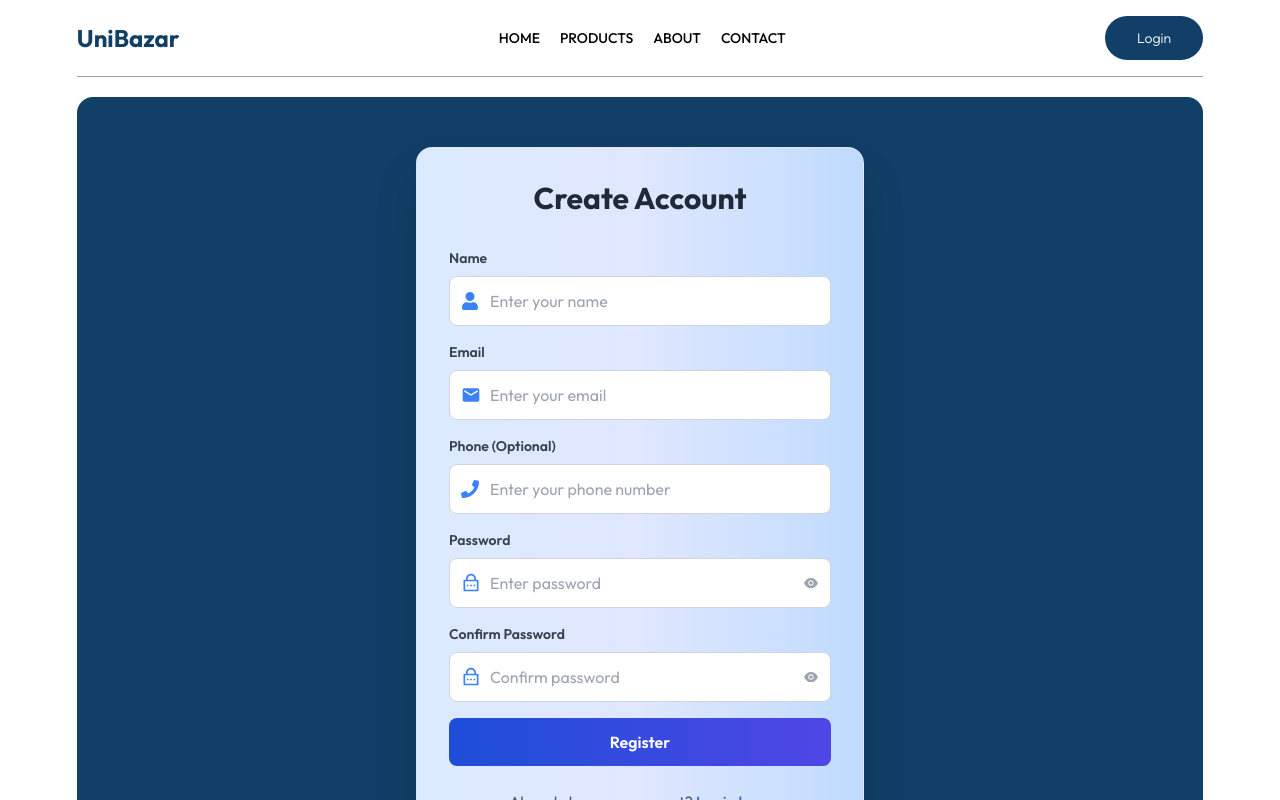
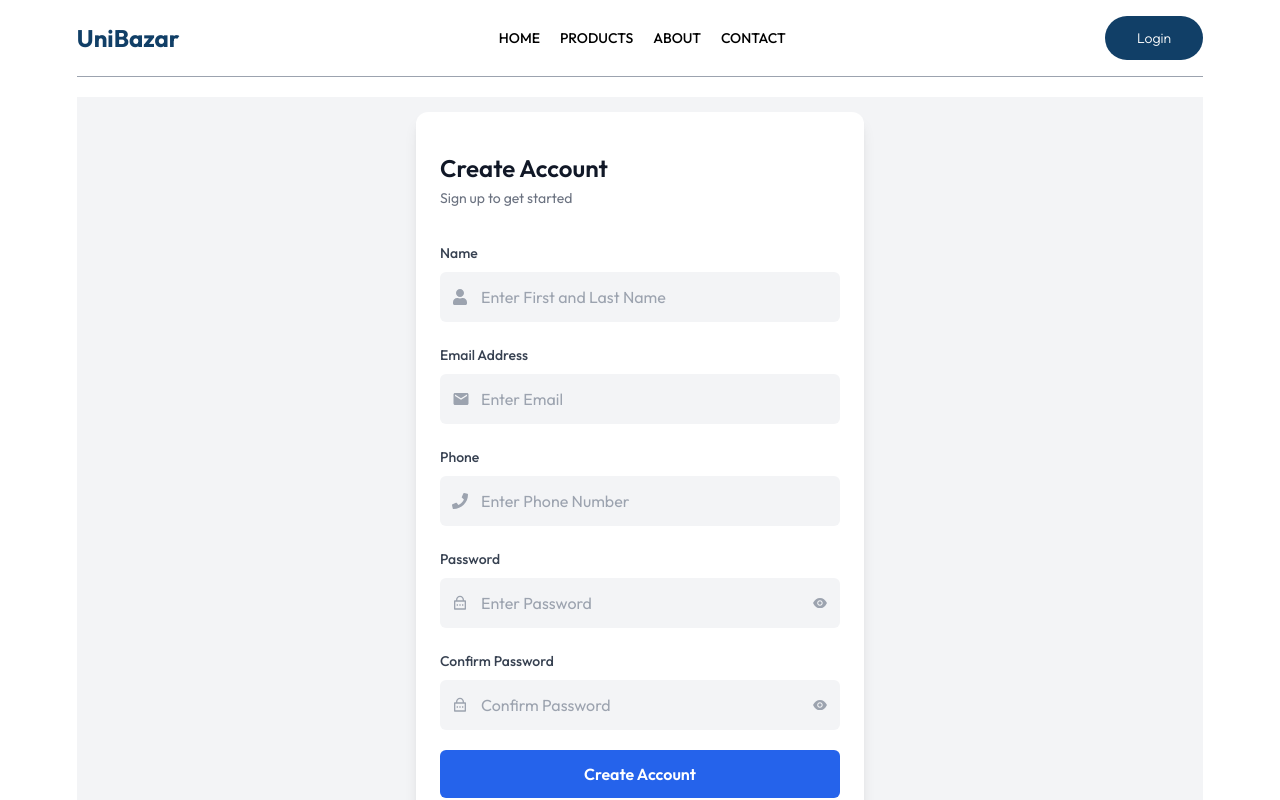
Before and after one commit to ayushrai6249/UniBazar, a React (Vite) app in the folder frontend/: page /register in a window 1280 px wide. Shown: the top 800 px of the page. Built offline with nearby package versions, Linux system fonts and the light colour scheme; no server answers.

Commit message:
Fix Login UI

```diff
--- a/frontend/src/pages/Login.jsx
+++ b/frontend/src/pages/Login.jsx
@@ -66,81 +66,140 @@ const Login = () => {
     }, [token, navigate]);
 
     return (
-        <div className="min-h-screen flex flex-col items-center justify-center bg-primary rounded-2xl p-4">
-            <div className="max-w-md w-full p-8 bg-gradient-to-r from-blue-100 via-indigo-100 to-blue-200 bg-opacity-80 backdrop-blur-md rounded-2xl shadow-2xl border border-slate-200/70">
-                <h2 className="text-3xl font-bold text-center text-gray-800 mb-8">
-                    Welcome Back
-                </h2>
+        <div
+            className="
+                min-h-screen
+                bg-white md:bg-gray-100
+                flex
+                items-start md:items-center
+                justify-center
+                pt-12 md:pt-0
+            "
+        >
+            <div
+                className="
+                    w-full
+                    px-6 py-10
+                    md:max-w-md
+                    md:bg-white
+                    md:rounded-xl
+                    md:shadow-lg
+                "
+            >
+                {/* Header */}
+                <h1 className="text-2xl font-semibold text-gray-900">
+                    Login
+                </h1>
+                <p className="text-sm text-gray-500 mt-1">
+                    Login to get started
+                </p>
 
-                <form onSubmit={handleSubmit} className="space-y-6">
+                <form onSubmit={handleSubmit} className="mt-8 space-y-6">
                     {/* Email */}
-                    <div className="relative">
-                        <label className="block text-sm font-semibold text-gray-700 mb-2">
-                            Email
+                    <div>
+                        <label className="text-sm font-medium text-gray-700">
+                            Email Address
                         </label>
-                        <span className="absolute left-3 top-[45px] text-blue-500">
-                            <FaUser size={18} />
+                        <div className="relative mt-2">
+                            <span className="absolute left-3 top-1/2 -translate-y-1/2 text-gray-400">
+                                <FaUser size={16} />
                             </span>
                             <input
                                 type="email"
                                 value={email}
                                 onChange={(e) => setEmail(e.target.value)}
                                 required
-                            className="w-full pl-10 pr-4 py-3 rounded-lg border border-gray-300 focus:ring-2 focus:ring-blue-500 outline-none"
-                            placeholder="Enter your email"
-                            autoFocus
+                                placeholder="Enter Email"
+                                className="
+                                    w-full
+                                    pl-10 pr-4 py-3
+                                    rounded-md
+                                    bg-gray-100
+                                    border border-transparent
+                                    focus:bg-white focus:border-blue-600
+                                    outline-none
+                                "
                             />
+                        </div>
                     </div>
 
                     {/* Password */}
-                    <div className="relative">
-                        <label className="block text-sm font-semibold text-gray-700 mb-2">
+                    <div>
+                        <div className="flex justify-between items-center">
+                            <label className="text-sm font-medium text-gray-700">
                                 Password
                             </label>
-                        <span className="absolute left-3 top-[45px] text-blue-500">
-                            <RiLockPasswordLine size={20} />
+                            <Link
+                                to="/forgot-password"
+                                className="text-sm text-blue-600 font-medium"
+                            >
+                                Forgot Password?
+                            </Link>
+                        </div>
+
+                        <div className="relative mt-2">
+                            <span className="absolute left-3 top-1/2 -translate-y-1/2 text-gray-400">
+                                <RiLockPasswordLine size={16} />
                             </span>
                             <input
-                            type={showPassword ? "text" : "password"}
+                                type={showPassword ? 'text' : 'password'}
                                 value={password}
                                 onChange={(e) => setPassword(e.target.value)}
                                 required
-                            className="w-full pl-10 pr-12 py-3 rounded-lg border border-gray-300 focus:ring-2 focus:ring-blue-500 outline-none"
-                            placeholder="Enter your password"
+                                placeholder="Enter Password"
+                                className="
+                                    w-full
+                                    pl-10 pr-10 py-3
+                                    rounded-md
+                                    bg-gray-100
+                                    border border-transparent
+                                    focus:bg-white focus:border-blue-600
+                                    outline-none
+                                "
                             />
                             <button
                                 type="button"
-                            className="absolute right-3 top-[44px] text-gray-400 hover:text-blue-500"
-                            onClick={() => setShowPassword((prev) => !prev)}
+                                onClick={() => setShowPassword(prev => !prev)}
+                                className="absolute right-3 top-1/2 -translate-y-1/2 text-gray-400"
                             >
-                            {showPassword ? <AiFillEyeInvisible size={20} /> : <AiFillEye size={20} />}
+                                {showPassword ? (
+                                    <AiFillEyeInvisible size={18} />
+                                ) : (
+                                    <AiFillEye size={18} />
+                                )}
                             </button>
                         </div>
-
-                    <div className="flex justify-between">
-                        <Link
-                            to="/forgot-password"
-                            className="text-sm text-blue-500 hover:underline"
-                        >
-                            Forgot password?
-                        </Link>
                     </div>
 
+                    {/* Submit */}
                     <button
                         type="submit"
                         disabled={loading}
-                        className="w-full bg-gradient-to-r from-blue-700 to-indigo-600 text-white py-3 rounded-lg font-semibold disabled:opacity-60"
+                        className="
+                            w-full
+                            bg-blue-600
+                            text-white
+                            py-3
+                            rounded-md
+                            font-semibold
+                            hover:bg-blue-700
+                            transition
+                            disabled:opacity-60
+                        "
                     >
                         {loading ? "Logging in..." : "Login"}
                     </button>
                 </form>
 
-                <p className="mt-6 text-center text-gray-600">
-                    Don&apos;t have an account?{' '}
-                    <Link to="/register" className="text-blue-600 font-medium">
-                        Register here
+                {/* Footer */}
+                <div className="mt-6 text-center">
+                    <Link
+                        to="/register"
+                        className="text-blue-600 font-medium text-sm"
+                    >
+                        Create Account
                     </Link>
-                </p>
+                </div>
             </div>
         </div>
     );
--- a/frontend/src/pages/Register.jsx
+++ b/frontend/src/pages/Register.jsx
@@ -20,7 +20,6 @@ const Register = () => {
         phone: ''
     });
 
-    const [errors, setErrors] = useState({});
     const [showPassword, setShowPassword] = useState(false);
     const [showConfirmPassword, setShowConfirmPassword] = useState(false);
     const [loading, setLoading] = useState(false);
@@ -28,10 +27,6 @@ const Register = () => {
     const handleChange = (e) => {
         const { name, value } = e.target;
         setFormData(prev => ({ ...prev, [name]: value }));
-
-        if (errors[name]) {
-            setErrors(prev => ({ ...prev, [name]: null }));
-        }
     };
 
     const handleSubmit = async (e) => {
@@ -59,50 +54,57 @@ const Register = () => {
                 toast.success('Registration successful! Please log in.');
 
                 navigate('/login', {
-                    state: {
-                        email,
-                        password
-                    }
-                });
-
-                setFormData({
-                    name: '',
-                    email: '',
-                    password: '',
-                    confirmPassword: '',
-                    phone: ''
+                    state: { email, password }
                 });
             }
         } catch (error) {
-            if (error.response?.data?.errors) {
-                setErrors(error.response.data.errors);
-                toast.error('Please fix the errors in the form');
-            } else if (error.response?.data?.message) {
-                toast.error(error.response.data.message);
-            } else {
-                toast.error('An unexpected error occurred. Please try again.');
-            }
+            toast.error(
+                error.response?.data?.message ||
+                'An unexpected error occurred'
+            );
         } finally {
             setLoading(false);
         }
     };
 
     return (
-        <div className="min-h-screen flex flex-col items-center justify-center bg-primary rounded-2xl p-4">
-            <div className="max-w-md w-full p-8 bg-gradient-to-r from-blue-100 via-indigo-100 to-blue-200 bg-opacity-80 backdrop-blur-md rounded-2xl shadow-2xl border border-slate-200/70">
-                <h2 className="text-3xl font-bold text-center text-gray-800 mb-8">
+        <div
+            className="
+                 min-h-[100dvh]
+                bg-white md:bg-gray-100
+                flex
+                items-start md:items-center
+                justify-center
+                pt-6 md:pt-0
+                overflow-y-auto"
+        >
+            <div
+                className="
+                    w-full
+                    px-6 py-10
+                    md:max-w-md
+                    md:bg-white
+                    md:rounded-xl
+                    md:shadow-lg
+                "
+            >
+                {/* Header */}
+                <h1 className="text-2xl font-semibold text-gray-900">
                     Create Account
-                </h2>
+                </h1>
+                <p className="text-sm text-gray-500 mt-1">
+                    Sign up to get started
+                </p>
 
-                <form onSubmit={handleSubmit} className="space-y-4">
+                <form onSubmit={handleSubmit} className="mt-8 space-y-5">
                     {/* Name */}
                     <div>
-                        <label className="block text-sm font-semibold text-gray-700 mb-2">
+                        <label className="text-sm font-medium text-gray-700">
                             Name
                         </label>
-                        <div className="relative">
-                            <span className="absolute left-3 top-1/2 -translate-y-1/2 text-blue-500">
-                                <FaUser size={18} />
+                        <div className="relative mt-2">
+                            <span className="absolute left-3 top-1/2 -translate-y-1/2 text-gray-400">
+                                <FaUser size={16} />
                             </span>
                             <input
                                 type="text"
@@ -110,20 +112,28 @@ const Register = () => {
                                 value={formData.name}
                                 onChange={handleChange}
                                 required
-                                className="w-full pl-10 pr-4 py-3 rounded-lg border border-gray-300 focus:ring-2 focus:ring-blue-500 outline-none"
-                                placeholder="Enter your name"
+                                placeholder="Enter First and Last Name"
+                                className="
+                                    w-full
+                                    pl-10 pr-4 py-3
+                                    rounded-md
+                                    bg-gray-100
+                                    border border-transparent
+                                    focus:bg-white focus:border-blue-600
+                                    outline-none
+                                "
                             />
                         </div>
                     </div>
 
                     {/* Email */}
                     <div>
-                        <label className="block text-sm font-semibold text-gray-700 mb-2">
-                            Email
+                        <label className="text-sm font-medium text-gray-700">
+                            Email Address
                         </label>
-                        <div className="relative">
-                            <span className="absolute left-3 top-1/2 -translate-y-1/2 text-blue-500">
-                                <MdEmail size={20} />
+                        <div className="relative mt-2">
+                            <span className="absolute left-3 top-1/2 -translate-y-1/2 text-gray-400">
+                                <MdEmail size={18} />
                             </span>
                             <input
                                 type="email"
@@ -131,53 +141,77 @@ const Register = () => {
                                 value={formData.email}
                                 onChange={handleChange}
                                 required
-                                className="w-full pl-10 pr-4 py-3 rounded-lg border border-gray-300 focus:ring-2 focus:ring-blue-500 outline-none"
-                                placeholder="Enter your email"
+                                placeholder="Enter Email"
+                                className="
+                                    w-full
+                                    pl-10 pr-4 py-3
+                                    rounded-md
+                                    bg-gray-100
+                                    border border-transparent
+                                    focus:bg-white focus:border-blue-600
+                                    outline-none
+                                "
                             />
                         </div>
                     </div>
 
-                    {/* Phone (Optional) */}
+                    {/* Phone */}
                     <div>
-                        <label className="block text-sm font-semibold text-gray-700 mb-2">
-                            Phone (Optional)
+                        <label className="text-sm font-medium text-gray-700">
+                            Phone
                         </label>
-                        <div className="relative">
-                            <span className="absolute left-3 top-1/2 -translate-y-1/2 text-blue-500">
-                                <FaPhone size={18} />
+                        <div className="relative mt-2">
+                            <span className="absolute left-3 top-1/2 -translate-y-1/2 text-gray-400">
+                                <FaPhone size={16} />
                             </span>
                             <input
                                 type="tel"
                                 name="phone"
                                 value={formData.phone}
                                 onChange={handleChange}
-                                className="w-full pl-10 pr-4 py-3 rounded-lg border border-gray-300 focus:ring-2 focus:ring-blue-500 outline-none"
-                                placeholder="Enter your phone number"
+                                placeholder="Enter Phone Number"
+                                className="
+                                    w-full
+                                    pl-10 pr-4 py-3
+                                    rounded-md
+                                    bg-gray-100
+                                    border border-transparent
+                                    focus:bg-white focus:border-blue-600
+                                    outline-none
+                                "
                             />
                         </div>
                     </div>
 
                     {/* Password */}
                     <div>
-                        <label className="block text-sm font-semibold text-gray-700 mb-2">
+                        <label className="text-sm font-medium text-gray-700">
                             Password
                         </label>
-                        <div className="relative">
-                            <span className="absolute left-3 top-1/2 -translate-y-1/2 text-blue-500">
-                                <RiLockPasswordLine size={20} />
+                        <div className="relative mt-2">
+                            <span className="absolute left-3 top-1/2 -translate-y-1/2 text-gray-400">
+                                <RiLockPasswordLine size={16} />
                             </span>
                             <input
-                                type={showPassword ? "text" : "password"}
+                                type={showPassword ? 'text' : 'password'}
                                 name="password"
                                 value={formData.password}
                                 onChange={handleChange}
                                 required
-                                className="w-full pl-10 pr-12 py-3 rounded-lg border border-gray-300 focus:ring-2 focus:ring-blue-500 outline-none"
-                                placeholder="Enter password"
+                                placeholder="Enter Password"
+                                className="
+                                    w-full
+                                    pl-10 pr-10 py-3
+                                    rounded-md
+                                    bg-gray-100
+                                    border border-transparent
+                                    focus:bg-white focus:border-blue-600
+                                    outline-none
+                                "
                             />
                             <button
                                 type="button"
-                                onClick={() => setShowPassword(!showPassword)}
+                                onClick={() => setShowPassword(p => !p)}
                                 className="absolute right-3 top-1/2 -translate-y-1/2 text-gray-400"
                             >
                                 {showPassword ? <AiFillEyeInvisible /> : <AiFillEye />}
@@ -187,25 +221,33 @@ const Register = () => {
 
                     {/* Confirm Password */}
                     <div>
-                        <label className="block text-sm font-semibold text-gray-700 mb-2">
+                        <label className="text-sm font-medium text-gray-700">
                             Confirm Password
                         </label>
-                        <div className="relative">
-                            <span className="absolute left-3 top-1/2 -translate-y-1/2 text-blue-500">
-                                <RiLockPasswordLine size={20} />
+                        <div className="relative mt-2">
+                            <span className="absolute left-3 top-1/2 -translate-y-1/2 text-gray-400">
+                                <RiLockPasswordLine size={16} />
                             </span>
                             <input
-                                type={showConfirmPassword ? "text" : "password"}
+                                type={showConfirmPassword ? 'text' : 'password'}
                                 name="confirmPassword"
                                 value={formData.confirmPassword}
                                 onChange={handleChange}
                                 required
-                                className="w-full pl-10 pr-12 py-3 rounded-lg border border-gray-300 focus:ring-2 focus:ring-blue-500 outline-none"
-                                placeholder="Confirm password"
+                                placeholder="Confirm Password"
+                                className="
+                                    w-full
+                                    pl-10 pr-10 py-3
+                                    rounded-md
+                                    bg-gray-100
+                                    border border-transparent
+                                    focus:bg-white focus:border-blue-600
+                                    outline-none
+                                "
                             />
                             <button
                                 type="button"
-                                onClick={() => setShowConfirmPassword(!showConfirmPassword)}
+                                onClick={() => setShowConfirmPassword(p => !p)}
                                 className="absolute right-3 top-1/2 -translate-y-1/2 text-gray-400"
                             >
                                 {showConfirmPassword ? <AiFillEyeInvisible /> : <AiFillEye />}
@@ -213,21 +255,33 @@ const Register = () => {
                         </div>
                     </div>
 
+                    {/* Submit */}
                     <button
                         type="submit"
                         disabled={loading}
-                        className="w-full mt-6 bg-gradient-to-r from-blue-700 to-indigo-600 text-white py-3 rounded-lg font-semibold disabled:opacity-60"
+                        className="
+                            w-full
+                            bg-blue-600
+                            text-white
+                            py-3
+                            rounded-md
+                            font-semibold
+                            hover:bg-blue-700
+                            transition
+                            disabled:opacity-60
+                        "
                     >
-                        {loading ? "Registering..." : "Register"}
+                        {loading ? 'Creating account...' : 'Create Account'}
                     </button>
                 </form>
 
-                <p className="mt-6 text-center text-gray-600">
+                {/* Footer */}
+                <div className="mt-6 text-center text-sm text-gray-600">
                     Already have an account?{' '}
                     <Link to="/login" className="text-blue-600 font-medium">
-                        Login here
+                        Login
                     </Link>
-                </p>
+                </div>
             </div>
         </div>
     );
```
Lines whose indentation alone changed are shown as unchanged.
